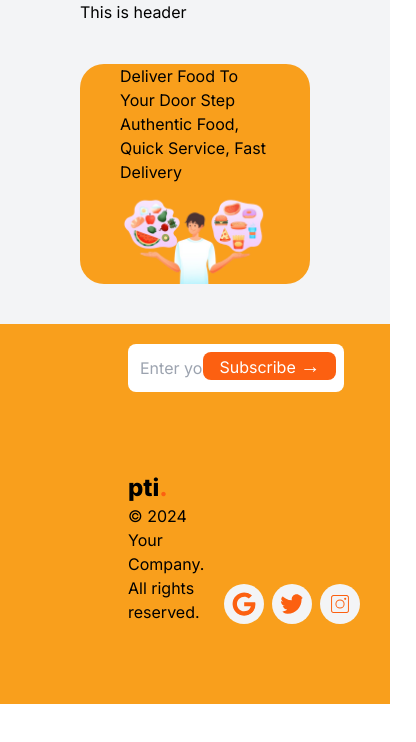
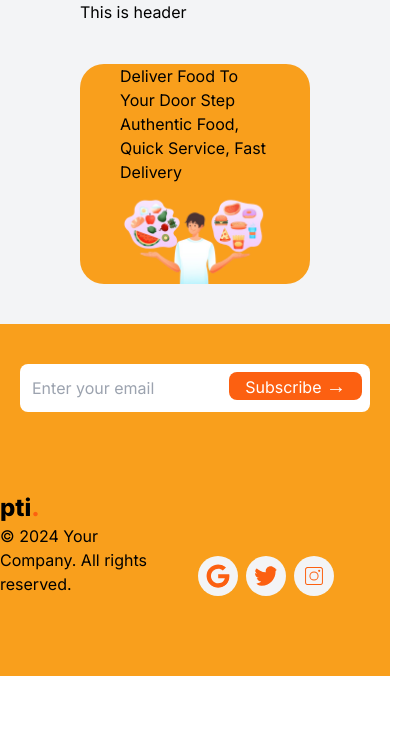
Before and after one commit to abuhasanmahmud/QT-dotnet-task, a Next.js app: page / in a window 390 px wide. Shown: the top 742 px of the page, 416 px wide, since content can reach past the window. Built offline with nearby package versions, Linux system fonts and the light colour scheme.

Commit message:
feat(V-1) footer desktop version done

```diff
--- a/app/components/Footer.jsx
+++ b/app/components/Footer.jsx
@@ -7,13 +7,13 @@ import { CiInstagram } from "react-icons/ci";
 const Footer = () => {
   return (
     <div
-      className="flex flex-row items-center  gap-5 pb-20 pt-5 "
+      className="sm:flex flex-row items-center  gap-5 pb-20 pt-10 "
       style={{ backgroundColor: "#F99F1C" }}
     >
-      <div className="basis-2/3">
-        <div className=" ml-32 ">
-          <div className="w-3/4 relative">
-            <input type="text" placeholder="Enter your email" className="w-full p-3 rounded-lg  " />
+      <div className="sm:basis-2/3">
+        <div className=" sm:ml-32  ">
+          <div className="sm:w-3/4 w-4/4 mx-5 relative ">
+            <input type="text" placeholder="Enter your email" className="w-full  p-3 rounded-lg  " />
             <button
               className="px-4 absolute top-2 right-2 text-white rounded-lg"
               style={{ backgroundColor: "#FC6011" }}
@@ -37,7 +37,7 @@ const Footer = () => {
           </div>
         </div>
       </div>
-      <div className="basis-1/3">
+      <div className="sm:basis-1/3 hidden sm:block">
         <img className="w-60" src="/Image2.png" alt="" />
       </div>
     </div>
```
